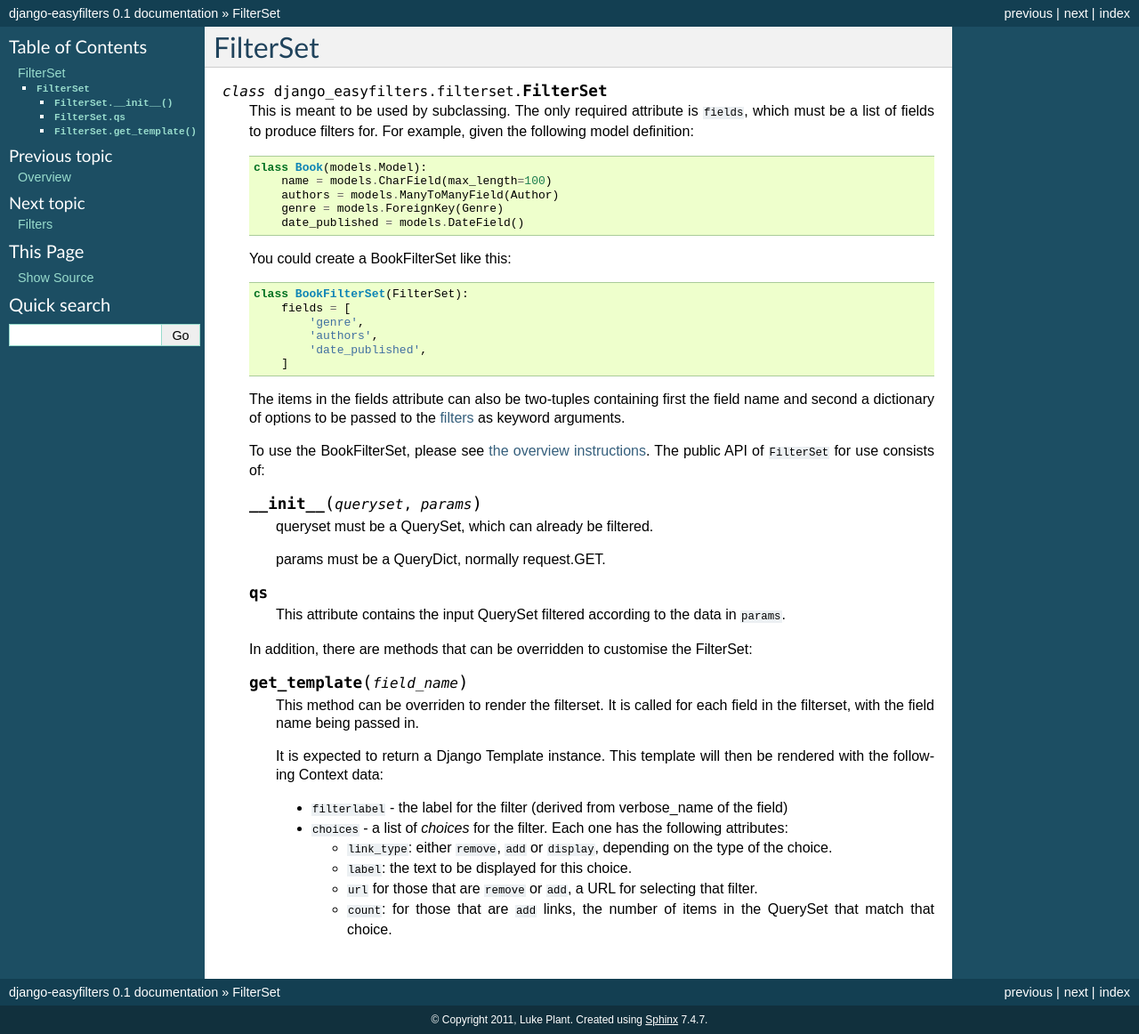
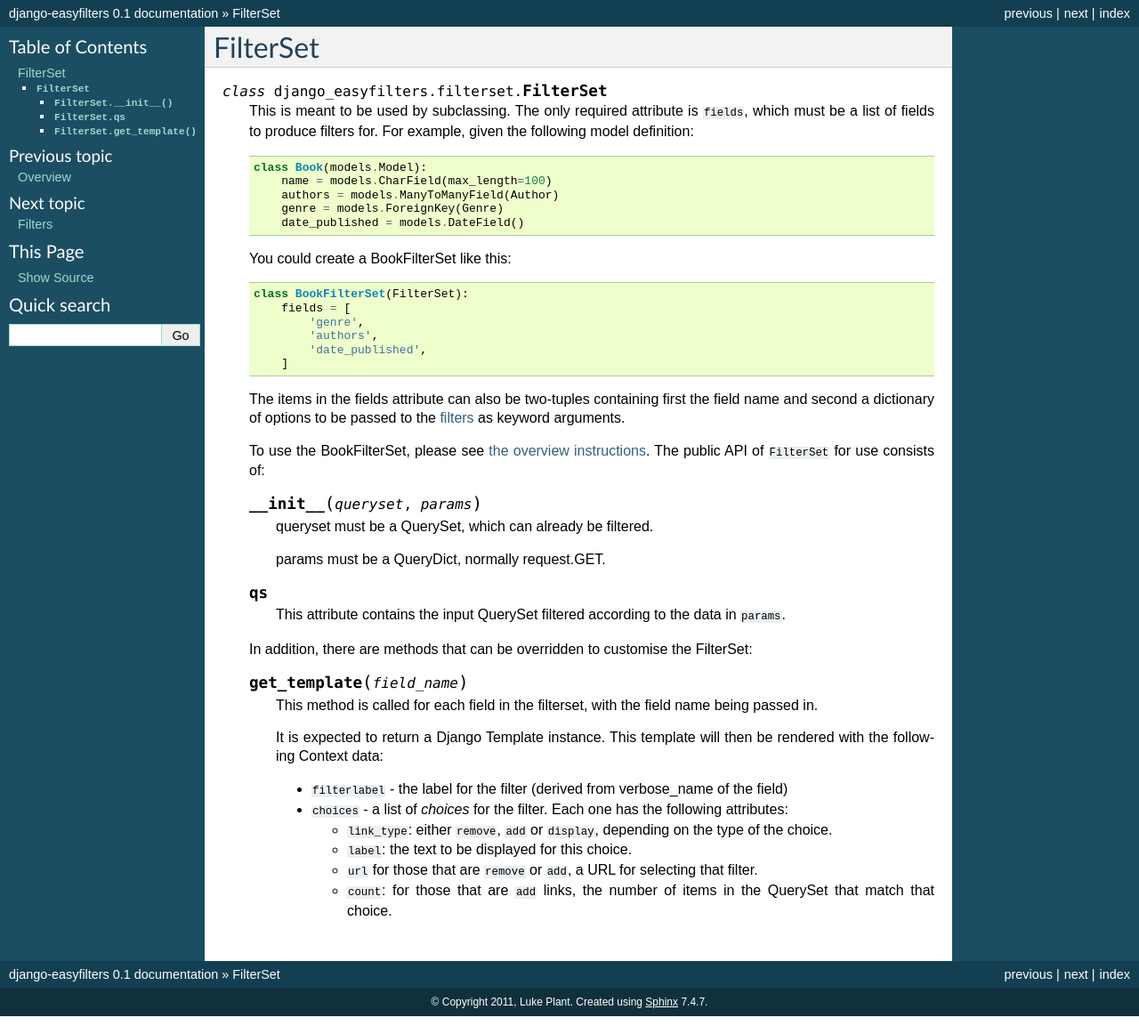
Before and after one commit to ionelmc/django-easyfilters, a Sphinx documentation site: the page built from docs/filterset.rst, in a window 1280 px wide. Shown: the whole page at 89% size. Built offline with Sphinx 7.4.7, drawn with Linux system fonts in a browser that asks for light colours.

Commit message:
Docs cleanups

```diff
--- a/docs/filterset.rst
+++ b/docs/filterset.rst
@@ -55,8 +55,8 @@ FilterSet
 
    .. method:: get_template(field_name)
 
-      This method can be overriden to render the filterset. It is called for
-      each field in the filterset, with the field name being passed in.
+      This method is called for each field in the filterset, with the field name
+      being passed in.
 
       It is expected to return a Django Template instance. This template will
       then be rendered with the following Context data:
```
